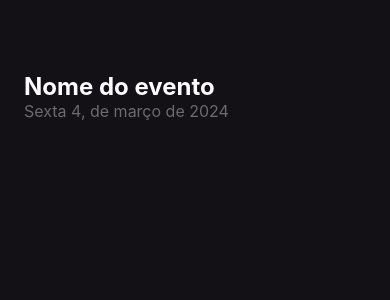
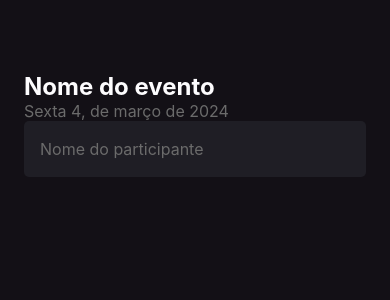
Before and after one commit to lucasroseti/ignite-reactnative-imhere, a React Native app: screen / in a window 390 px wide. Shown: the top 300 px of the page. Built offline with nearby package versions, Linux system fonts and the light colour scheme.

Commit message:
TextInput

```diff
--- a/src/screens/Home/index.tsx
+++ b/src/screens/Home/index.tsx
@@ -1,4 +1,4 @@
-import { Text, View } from 'react-native'
+import { Text, TextInput, View } from 'react-native'
 import { styles } from './styles'
 
 export function Home() {
@@ -11,6 +11,12 @@ export function Home() {
       <Text style={styles.eventDate}>
         Sexta 4, de março de 2024
       </Text>
+
+      <TextInput
+        style={styles.input}
+        placeholder="Nome do participante"
+        placeholderTextColor="#6B6B6B"
+      />
     </View>
   )
 }
--- a/src/screens/Home/styles.ts
+++ b/src/screens/Home/styles.ts
@@ -15,5 +15,13 @@ export const styles = StyleSheet.create({
   eventDate: {
     color: '#6B6B6B',
     fontSize: 16
+  },
+  input: {
+    height: 56,
+    backgroundColor: '#1F1E25',
+    borderRadius: 5,
+    color: '#FDFCFE',
+    padding: 16,
+    fontSize: 16
   }
 })
```
